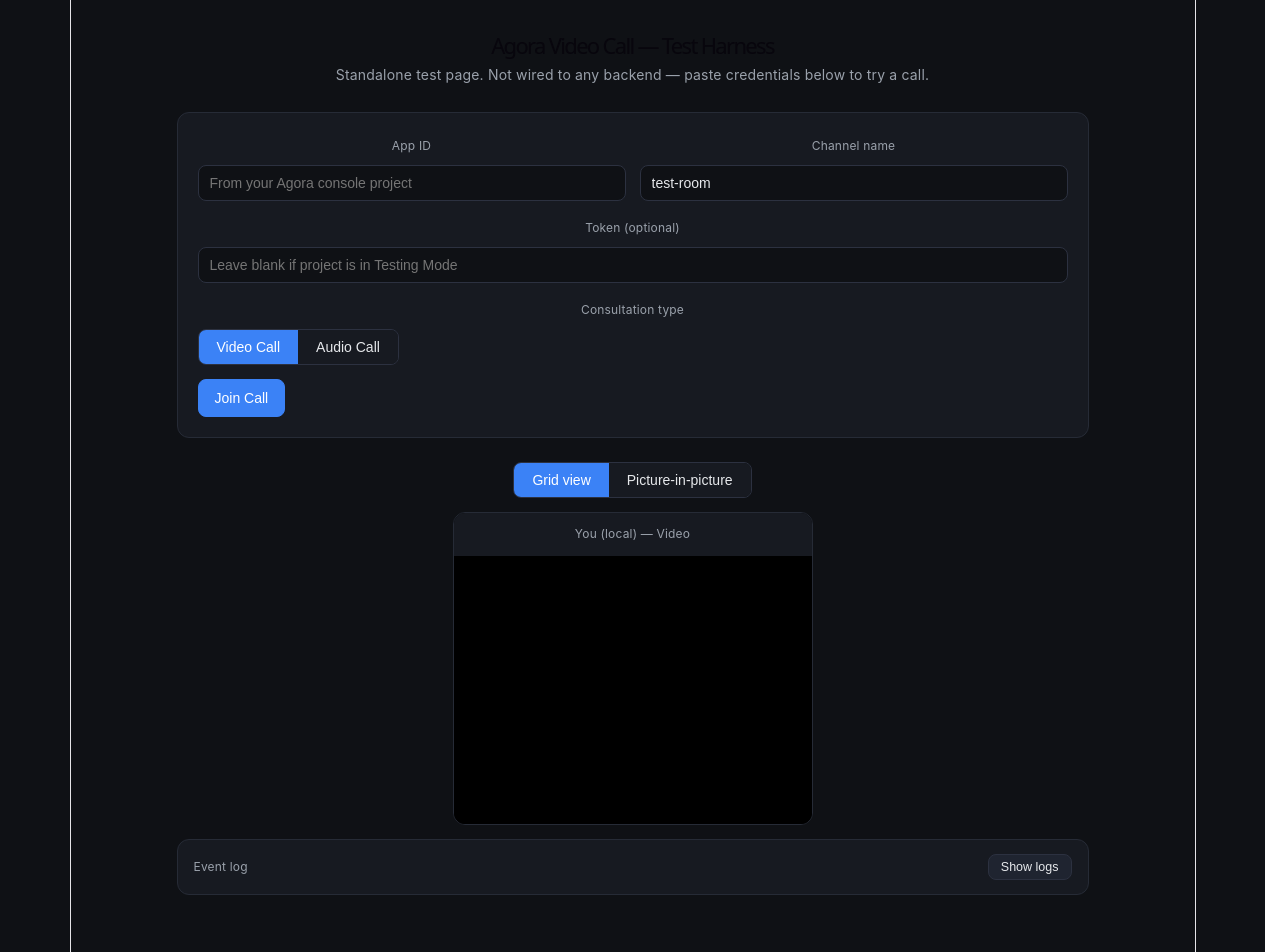
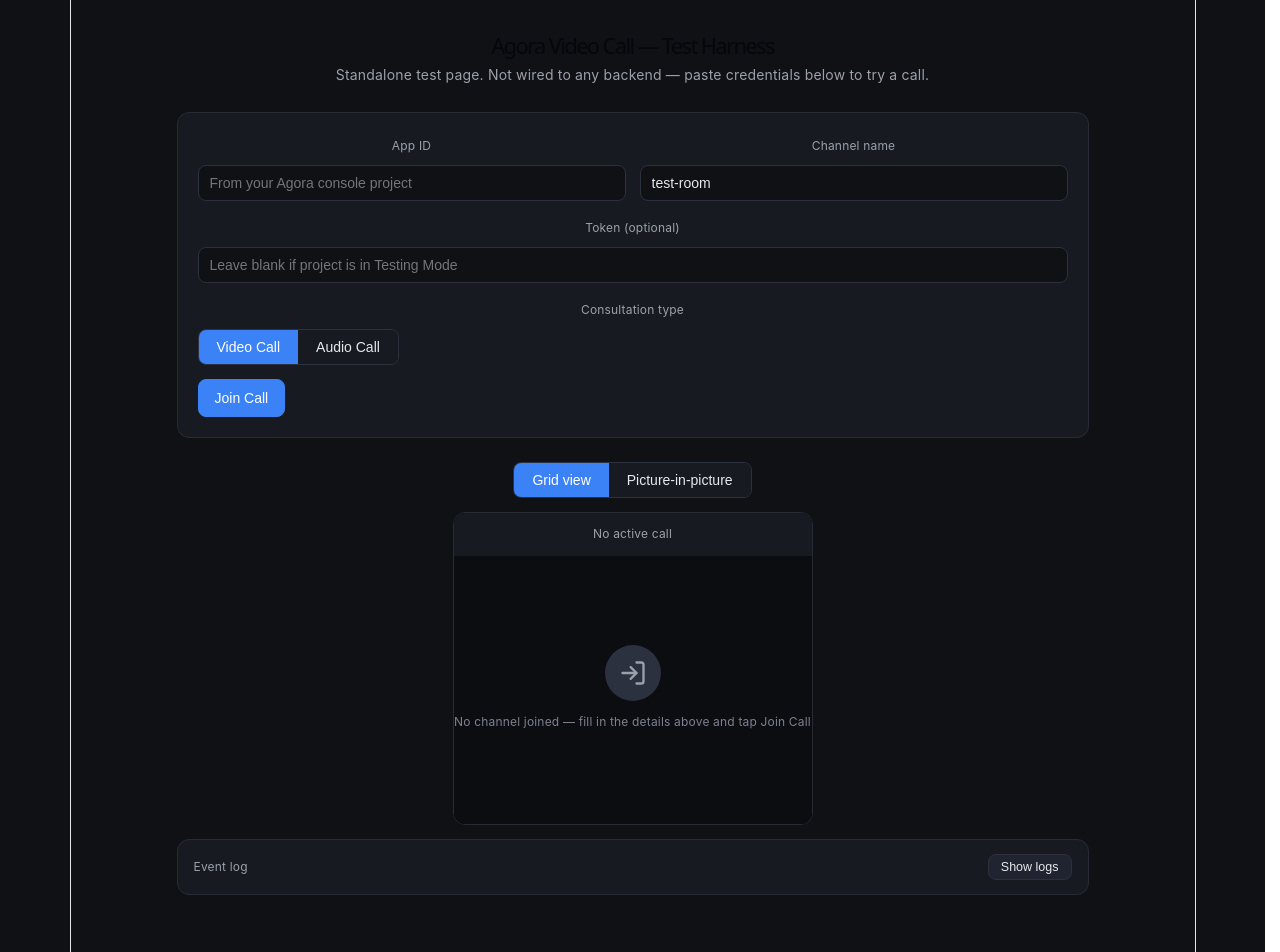
Before and after one commit to KaranAkrys/Agora-Test, a React (Vite) app: page / in a window 1280 px wide. Shown: the top 952 px of the page. Built offline with nearby package versions, Linux system fonts and the light colour scheme.

Commit message:
feat: add user avatar, mic muted badge, and placeholders for call states in video tiles

```diff
--- a/src/App.css
+++ b/src/App.css
@@ -151,6 +151,46 @@
   justify-content: center;
   color: #9aa1ab;
   opacity: 0.7;
+}
+
+.user-avatar {
+  display: flex;
+  align-items: center;
+  justify-content: center;
+  width: 56px;
+  height: 56px;
+  border-radius: 50%;
+  background: #2c3140;
+  color: #9aa1ab;
+}
+
+.mic-badge {
+  position: absolute;
+  bottom: 8px;
+  right: 8px;
+  width: 24px;
+  height: 24px;
+  border-radius: 50%;
+  background: rgba(220, 38, 38, 0.9);
+  color: white;
+  display: flex;
+  align-items: center;
+  justify-content: center;
+  z-index: 2;
+}
+
+.pip-main .mic-badge {
+  bottom: 12px;
+  left: 12px;
+  right: auto;
+}
+
+.pip-thumb .mic-badge {
+  top: 4px;
+  right: 4px;
+  bottom: auto;
+  width: 18px;
+  height: 18px;
 }
 
 .audio-caption {
--- a/src/App.tsx
+++ b/src/App.tsx
@@ -7,7 +7,7 @@
 } from 'agora-rtc-sdk-ng'
 import { AudioLines, Clock, Disc, Download, Mic, MicOff, PhoneOff, Square, Video, VideoOff } from 'lucide-react'
 import './App.css'
-import { LocalTile, RemoteTile } from './VideoTile'
+import { LocalTile, NotJoinedTile, RemoteTile, WaitingForParticipantTile } from './VideoTile'
 import { PipView } from './PipView'
 
 type LogLine = { time: string; text: string }
@@ -480,14 +480,26 @@
       )}
 
       <div className="video-area">
-        {callType === 'video' && viewMode === 'pip' ? (
-          <PipView callType={callType} localVideoTrack={localVideoTrack} remoteUsers={remoteUsers} />
+        {!joined ? (
+          <div className="videos">
+            <NotJoinedTile />
+          </div>
+        ) : callType === 'video' && viewMode === 'pip' ? (
+          <PipView
+            callType={callType}
+            localVideoTrack={localVideoTrack}
+            camOn={camOn}
+            micOn={micOn}
+            remoteUsers={remoteUsers}
+          />
         ) : (
           <div className="videos">
-            <LocalTile track={localVideoTrack} callType={callType} />
-            {remoteUsers.map((user) => (
-              <RemoteTile key={user.uid} user={user} />
-            ))}
+            <LocalTile track={localVideoTrack} callType={callType} camOn={camOn} micOn={micOn} />
+            {remoteUsers.length > 0 ? (
+              remoteUsers.map((user) => <RemoteTile key={user.uid} user={user} />)
+            ) : (
+              <WaitingForParticipantTile />
+            )}
           </div>
         )}
       </div>
--- a/src/PipView.tsx
+++ b/src/PipView.tsx
@@ -1,6 +1,6 @@
 import { useRef, useState, type PointerEvent, type RefObject } from 'react'
 import type { ICameraVideoTrack, IAgoraRTCRemoteUser } from 'agora-rtc-sdk-ng'
-import { AudioOnlyPlaceholder, LocalVideoSurface, RemoteVideoSurface } from './VideoTile'
+import { AudioOnlyPlaceholder, CameraOffPlaceholder, LocalVideoSurface, MicMutedBadge, RemoteVideoSurface } from './VideoTile'
 
 type CallType = 'video' | 'audio'
 
@@ -55,10 +55,14 @@
 export function PipView({
   callType,
   localVideoTrack,
+  camOn,
+  micOn,
   remoteUsers,
 }: {
   callType: CallType
   localVideoTrack: ICameraVideoTrack | null
+  camOn: boolean
+  micOn: boolean
   remoteUsers: IAgoraRTCRemoteUser[]
 }) {
   const containerRef = useRef<HTMLDivElement | null>(null)
@@ -77,11 +81,17 @@
           <div className="pip-waiting">Waiting for a remote participant to join…</div>
         )}
         <div className="pip-main-label">{primary ? `Remote user ${primary.uid}` : 'No remote participant yet'}</div>
+        {primary && !primary.hasAudio && <MicMutedBadge />}
       </div>
 
       <DraggableOverlay containerRef={containerRef}>
         <div className="pip-overlay-label">You</div>
-        {callType === 'video' ? <LocalVideoSurface track={localVideoTrack} /> : <AudioOnlyPlaceholder />}
+        {callType === 'video' ? (
+          camOn ? <LocalVideoSurface track={localVideoTrack} /> : <CameraOffPlaceholder />
+        ) : (
+          <AudioOnlyPlaceholder />
+        )}
+        {!micOn && <MicMutedBadge />}
       </DraggableOverlay>
 
       {others.length > 0 && (
@@ -98,6 +108,7 @@
               >
                 {hasVideo ? <RemoteVideoSurface user={user} /> : <AudioOnlyPlaceholder />}
                 <div className="pip-thumb-label">{user.uid}</div>
+                {!user.hasAudio && <MicMutedBadge />}
               </button>
             )
           })}
--- a/src/VideoTile.tsx
+++ b/src/VideoTile.tsx
@@ -1,6 +1,14 @@
 import { useEffect, useRef } from 'react'
-import { Mic } from 'lucide-react'
+import { LogIn, Mic, MicOff, User, Users } from 'lucide-react'
 import type { ICameraVideoTrack, IAgoraRTCRemoteUser } from 'agora-rtc-sdk-ng'
+
+export function MicMutedBadge() {
+  return (
+    <div className="mic-badge" title="Microphone muted">
+      <MicOff size={13} />
+    </div>
+  )
+}
 
 export function AudioOnlyPlaceholder() {
   return (
@@ -9,6 +17,45 @@
         <Mic size={28} />
       </div>
       <div className="audio-caption">Audio only — no camera published</div>
+    </div>
+  )
+}
+
+export function CameraOffPlaceholder() {
+  return (
+    <div className="audio-placeholder">
+      <div className="user-avatar">
+        <User size={30} />
+      </div>
+      <div className="audio-caption">Camera off</div>
+    </div>
+  )
+}
+
+export function NotJoinedTile() {
+  return (
+    <div className="video-tile">
+      <div className="video-label">No active call</div>
+      <div className="audio-placeholder">
+        <div className="user-avatar">
+          <LogIn size={28} />
+        </div>
+        <div className="audio-caption">No channel joined — fill in the details above and tap Join Call</div>
+      </div>
+    </div>
+  )
+}
+
+export function WaitingForParticipantTile() {
+  return (
+    <div className="video-tile">
+      <div className="video-label">Remote participant</div>
+      <div className="audio-placeholder">
+        <div className="user-avatar">
+          <Users size={28} />
+        </div>
+        <div className="audio-caption">Waiting for a remote participant to join…</div>
+      </div>
     </div>
   )
 }
@@ -47,14 +94,28 @@
 export function LocalTile({
   track,
   callType,
+  camOn,
+  micOn,
 }: {
   track: ICameraVideoTrack | null
   callType: 'video' | 'audio'
+  camOn: boolean
+  micOn: boolean
 }) {
+  const showVideo = callType === 'video' && camOn
+  const label = callType === 'video' ? (camOn ? 'Video' : 'Camera off') : 'Audio only'
+
   return (
     <div className="video-tile">
-      <div className="video-label">You (local) — {callType === 'video' ? 'Video' : 'Audio only'}</div>
-      {callType === 'video' ? <LocalVideoSurface track={track} /> : <AudioOnlyPlaceholder />}
+      <div className="video-label">You (local) — {label}</div>
+      {showVideo ? (
+        <LocalVideoSurface track={track} />
+      ) : callType === 'video' ? (
+        <CameraOffPlaceholder />
+      ) : (
+        <AudioOnlyPlaceholder />
+      )}
+      {!micOn && <MicMutedBadge />}
     </div>
   )
 }
@@ -68,6 +129,7 @@
         Remote user {user.uid} — {hasVideo ? 'Video' : 'Audio only'}
       </div>
       {hasVideo ? <RemoteVideoSurface user={user} /> : <AudioOnlyPlaceholder />}
+      {!user.hasAudio && <MicMutedBadge />}
     </div>
   )
 }
```
